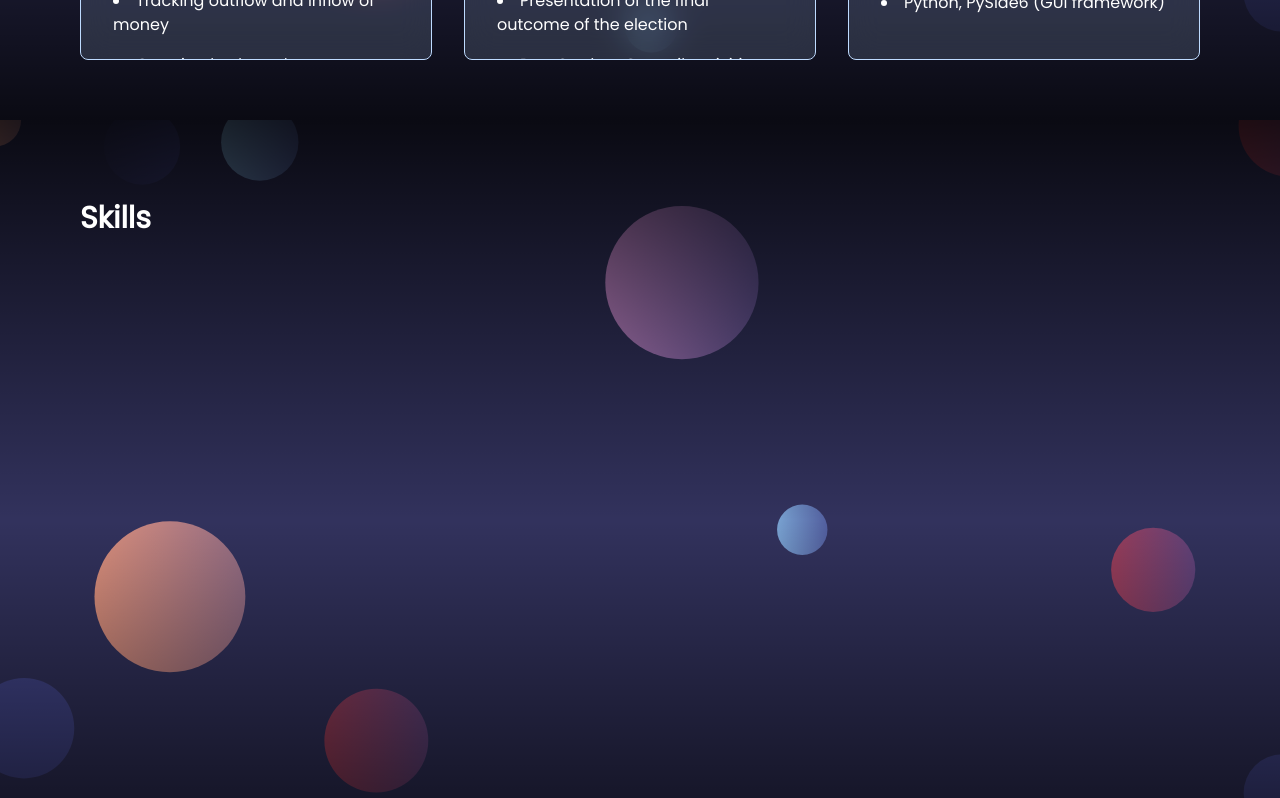
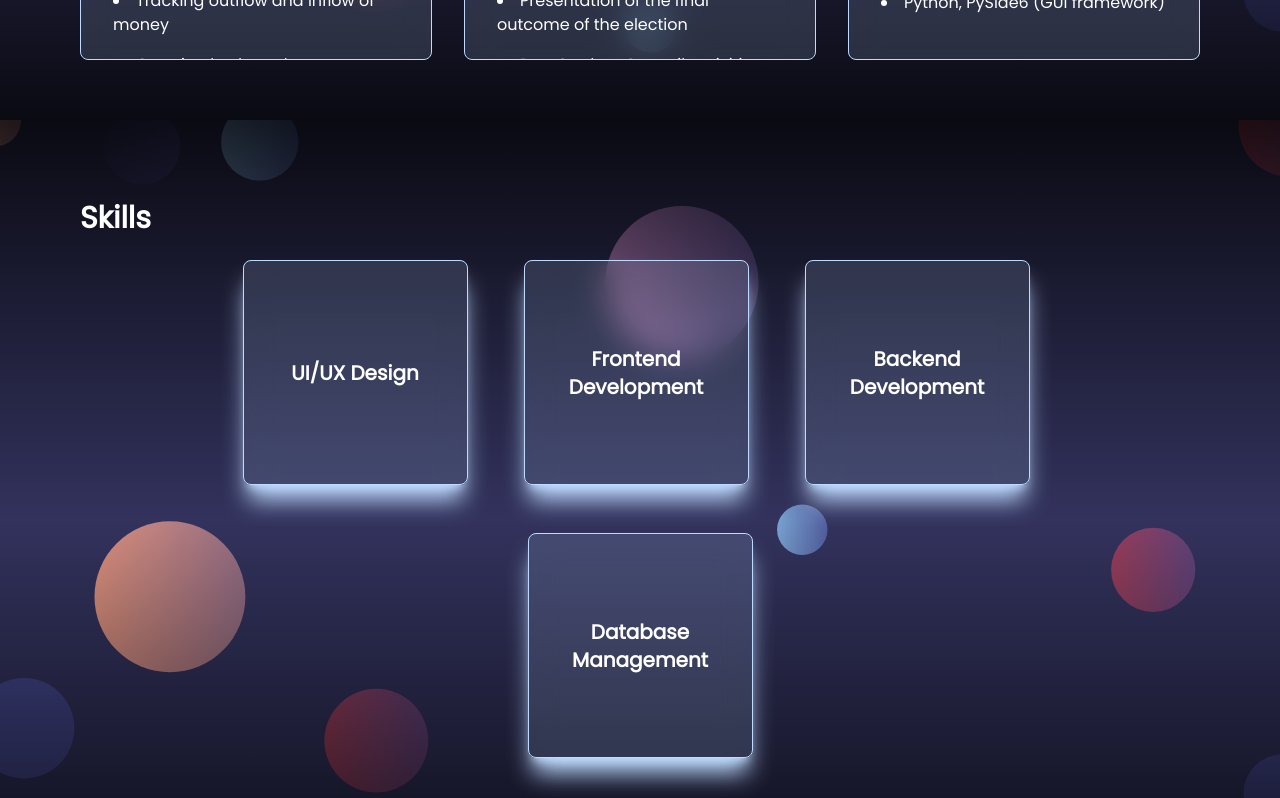
Before and after one commit to hannah01-20/portfolio, a React (Vite) app: page / in a window 1280 px wide. Shown: the part 1480-2278 px from the top of the page. Built offline with nearby package versions, Linux system fonts and the light colour scheme.

Commit message:
skills section

```diff
--- a/index.html
+++ b/index.html
@@ -1,5 +1,5 @@
 <!doctype html>
-<html lang="en">
+<html lang="en" class="font-Poppins scroll-smooth">
   <head>
     <meta charset="UTF-8" />
     <link rel="icon" type="image/svg+xml" href="/src/assets/HANNAH.svg" />
--- a/src/components/sections/Projects.tsx
+++ b/src/components/sections/Projects.tsx
@@ -9,7 +9,7 @@ function Projects(){
                         projectTitle="Monitoring Expenses web-based"
                         about="Monitoring and tracking user's expenses, accurately presenting user's transaction for him/her to analyzed it."
                         features={[
-                            "User Athentication",
+                            "User Authentication",
                             "Transaction logs",
                             "Graphical representation of expenses",
                             "Allocate budgets",
--- a/src/components/sections/Skills.tsx
+++ b/src/components/sections/Skills.tsx
@@ -1,10 +1,17 @@
+import FlipCard from "../ui/FlipCard";
+
 function Skills(){
     return (
-        <section className="h-dvh text-white" id="skills">
-            <div className="w-full h-full bg-gradient-to-b from-black/80 via-white/0 to-black/80 p-20">
-                <h1 className="text-3xl font-bold">Skills</h1>
-                <div className="w-full h-full flex justify-evenly items-center">
-
+        <section className="min-h-dvh lg:h-dvh text-white" id="skills">
+            <div className="w-full h-full bg-gradient-to-b from-black/80 via-white/0 to-black/80 p-8 md:p-20">
+                <h1 className="text-3xl font-bold ">Skills</h1>
+                <div className="w-full flex justify-center">
+                    <div className="w-4/5 h-full py-6 flex flex-col gap-8 lg:gap-12 justify-center items-center md:flex-row md:space-x-2 md:flex-wrap">
+                        <FlipCard title="UI/UX Design" description="Prioritizing user experience while achieving feature requirements and modern looking design." />
+                        <FlipCard title="Frontend Development" description="Building client-side interface, validating data before sending requests, managing routes, and user state." />
+                        <FlipCard title="Backend Development" description="Handling requests, Cors configuration, REST API, handling database interaction, validation, and send responses." />
+                        <FlipCard title="Database Management" description="Managing Relational Database, making queries, add constrains to maintain database structure." />
+                    </div>
                 </div>
             </div>
         </section>
--- /dev/null
+++ b/src/components/ui/FlipCard.tsx
@@ -0,0 +1,26 @@
+import { useState } from "react";
+
+interface FlipCardProps {
+    title: string;
+    description: string;
+}
+
+function FlipCard({ title, description }: FlipCardProps){
+    const [ isFlipped, setIsFlipped ] = useState(false);
+    const handleFlip = () => setIsFlipped(e => !e)
+    return (
+        <div className={`card-container w-[225px] h-[225px]`}>
+            <div className={`card relative h-full w-full  transform-3d transition duration-500 ease-in-out lg:hover:rotate-y-180 ${isFlipped && "rotate-y-180"}`}
+                onClick={handleFlip}>
+                <div className="card-front absolute h-full w-full backface-hidden bg-blue-200/15 backdrop-blur-lg border border-blue-200 rounded-lg shadow-xl shadow-blue-200 p-3 flex justify-center items-center">
+                    <h1 className="text-xl font-bold text-center">{title}</h1>
+                </div>
+                <div className="card-back absolute h-full w-full backface-hidden rotate-y-180 bg-pink-200/15 backdrop-blur-lg border border-pink-200 rounded-lg shadow-xl shadow-pink-200 flex items-center">
+                    <p className="p-3 text-center">{description}</p>
+                </div>
+            </div>
+        </div>
+    )
+}
+
+export default FlipCard;
--- a/src/components/ui/Navbar.tsx
+++ b/src/components/ui/Navbar.tsx
@@ -15,7 +15,7 @@ function Navbar(){
         setOpen(e=>!e);
     }
     return(
-        <nav className={`fixed top-0 z-[999] w-full backdrop-blur-lg shadow-sm transition ease-in duration-300 ${isOpen && "h-full" }`} >
+        <nav className={`fixed top-0 z-[999] w-full backdrop-blur-lg shadow-sm transition ease-in duration-1000 ${isOpen && "h-full" }`} >
             {useIsMobile() ? (
                 <>
                     <div className="w-full flex items-center justify-between px-5">
--- a/src/index.css
+++ b/src/index.css
@@ -4,11 +4,7 @@
 @theme {
     --color-main: rgb(255,255,100);
     --spacing-card: 30rem;
-    --font-sans: "Poppins", sans-serif;
-}
-
-*{
-    scroll-behavior: smooth;
+    --font-Poppins: "Poppins", sans-serif;
 }
 
 .cardScroll{
```
Also changed, not shown: 1 other file (tests, documents, lock files or other folders).
